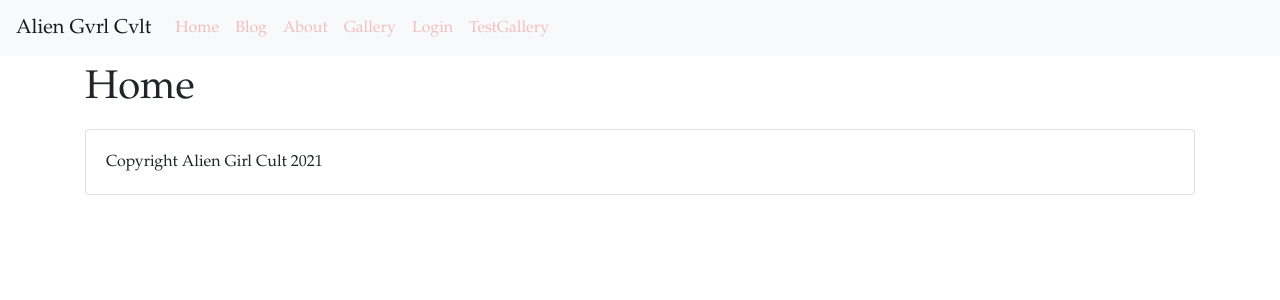
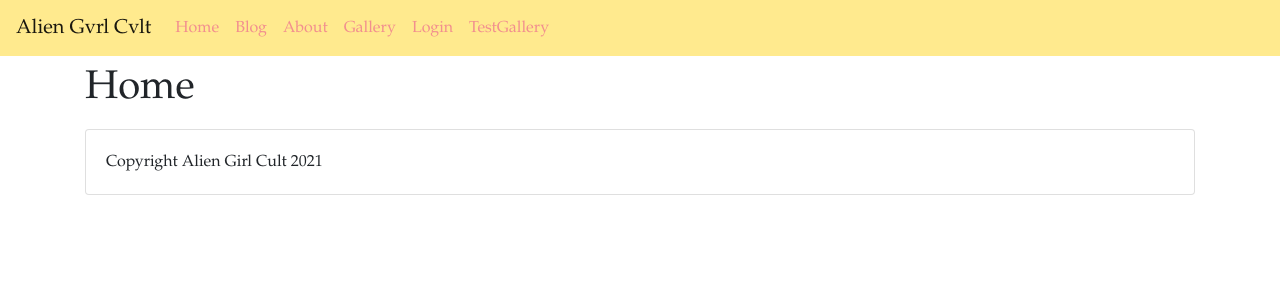
Before and after one commit to paulreyneveld/agc, a React (Create React App) app: page / in a window 1280 px wide. Shown: the top 300 px of the page. Built offline with nearby package versions, Linux system fonts and the light colour scheme; no server answers.

Commit message:
Messing with CSS to improve appearance

```diff
--- a/src/custom.scss
+++ b/src/custom.scss
@@ -1,9 +1,12 @@
 // $headings-font-family: Garamond;
 // $body-bg: #FFEABE;
-$navbar-light-color: #F2BFBF;
-$primary: #F2BFBF;
-$link-hover-color: darken($primary, 15%);
+$navbar-light-color: #F28F8F;
+$primary: #F28F8F; // Button color
+// $link-hover-color: darken($primary, 15%);
+$link-color: $primary;
+$link-color: darken($link-color, 15%);
 $font-family-base: Garamond;
+$light: #FFEA8E; // Nav background color
 
 body {
     padding-top: 65px;
```
Also changed, not shown: 1 other file (tests, documents, lock files or other folders).
